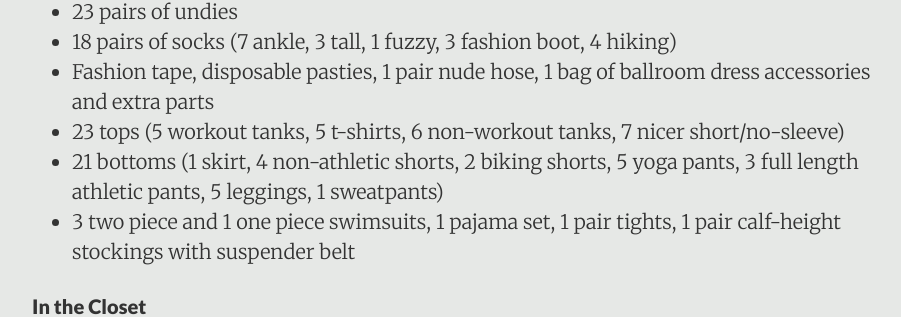
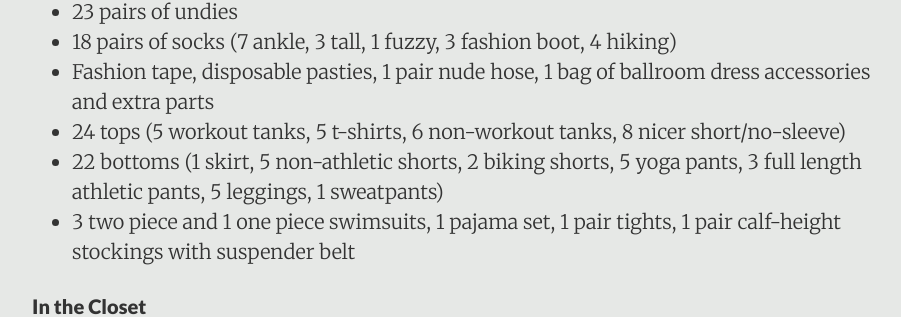
Before and after one commit to DestinyRoseMurphy/DestinyRoseMurphy.github.io, a Jekyll site: the page built from _posts/2017-10-19-Things-I-Kept.md, in a window 1280 px wide and 900 px high, scrolled down 9458 px. Shown: the part 141-458 px from the top of the window, without its empty margins (188-1089 px from the left). Built offline with Jekyll 4.4.1, drawn with Linux system fonts in a browser that asks for light colours.

```diff
--- a/_posts/2017-10-19-Things-I-Kept.md
+++ b/_posts/2017-10-19-Things-I-Kept.md
@@ -210,8 +210,8 @@ I got rid of the largest number of items when I cleaned out my clothes. Years of
 * 23 pairs of undies
 * 18 pairs of socks (7 ankle, 3 tall, 1 fuzzy, 3 fashion boot, 4 hiking)
 * Fashion tape, disposable pasties, 1 pair nude hose, 1 bag of ballroom dress accessories and extra parts
-* 23 tops (5 workout tanks, 5 t-shirts, 6 non-workout tanks, 7 nicer short/no-sleeve)
-* 21 bottoms (1 skirt, 4 non-athletic shorts, 2 biking shorts, 5 yoga pants, 3 full length athletic pants, 5 leggings, 1 sweatpants)
+* 24 tops (5 workout tanks, 5 t-shirts, 6 non-workout tanks, 8 nicer short/no-sleeve)
+* 22 bottoms (1 skirt, 5 non-athletic shorts, 2 biking shorts, 5 yoga pants, 3 full length athletic pants, 5 leggings, 1 sweatpants)
 * 3 two piece and 1 one piece swimsuits, 1 pajama set, 1 pair tights, 1 pair calf-height stockings with suspender belt
 
 #### <a name="Closet"></a> In the Closet
```
